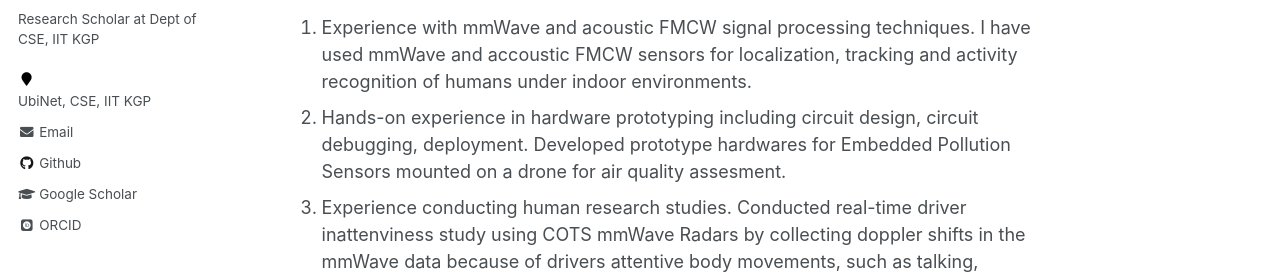
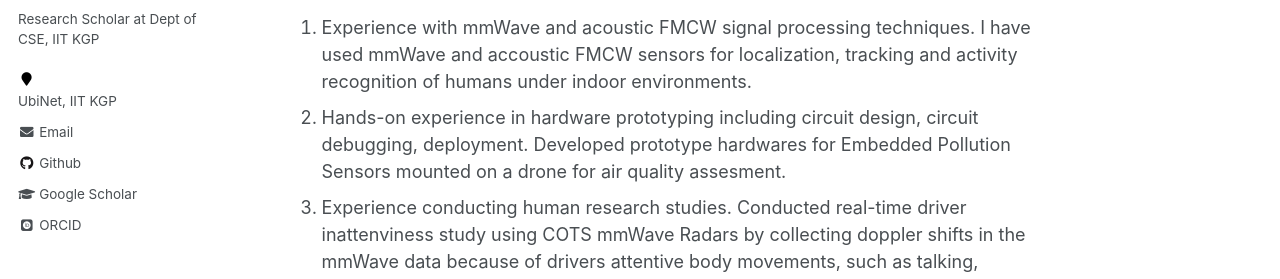
Before and after one commit to arghasen10/arghasen10.github.io, a Jekyll site: the page built from _pages/about.md, in a window 1280 px wide. Shown: the part 407-686 px from the top of the page. Built offline with Jekyll 4.4.1, drawn with Linux system fonts in a browser that asks for light colours; some web fonts are replaced.

```diff
--- a/_config.yml
+++ b/_config.yml
@@ -63,7 +63,7 @@
   name             : "Argha Sen"
   avatar           : "argha_sen.jpg"
   bio              : "Research Scholar at Dept of CSE, IIT KGP"
-  location         : <a href="https://cse.iitkgp.ac.in/resgrp/ubinet/">UbiNet, CSE, IIT KGP</a>
+  location         : <a href="https://cse.iitkgp.ac.in/resgrp/ubinet/">UbiNet, IIT KGP</a>
   googlescholar    : "https://scholar.google.com/citations?user=QF2toEoAAAAJ&hl=en"
   email            : "arghasen10@gmail.com"
   github           : "arghasen10"
```
